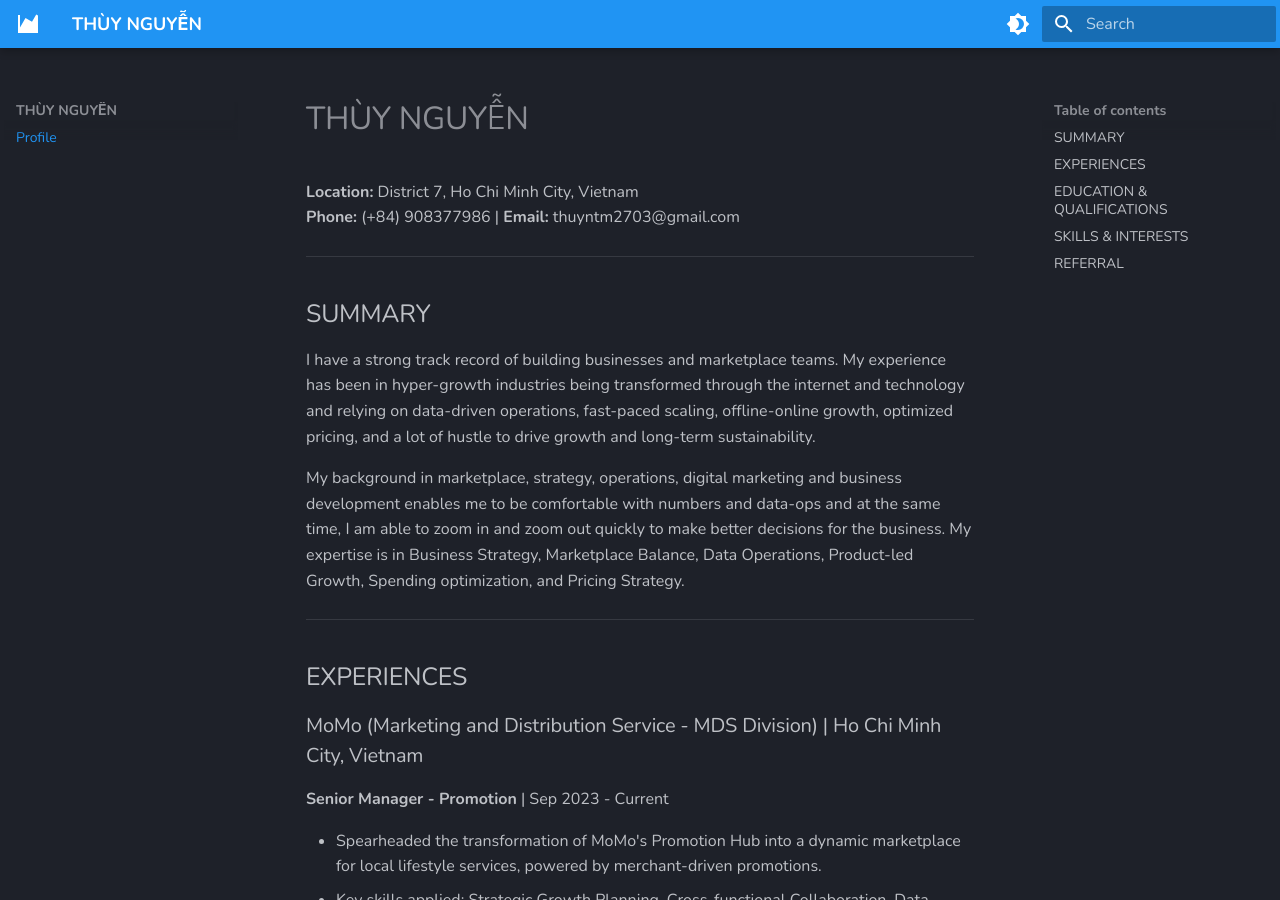
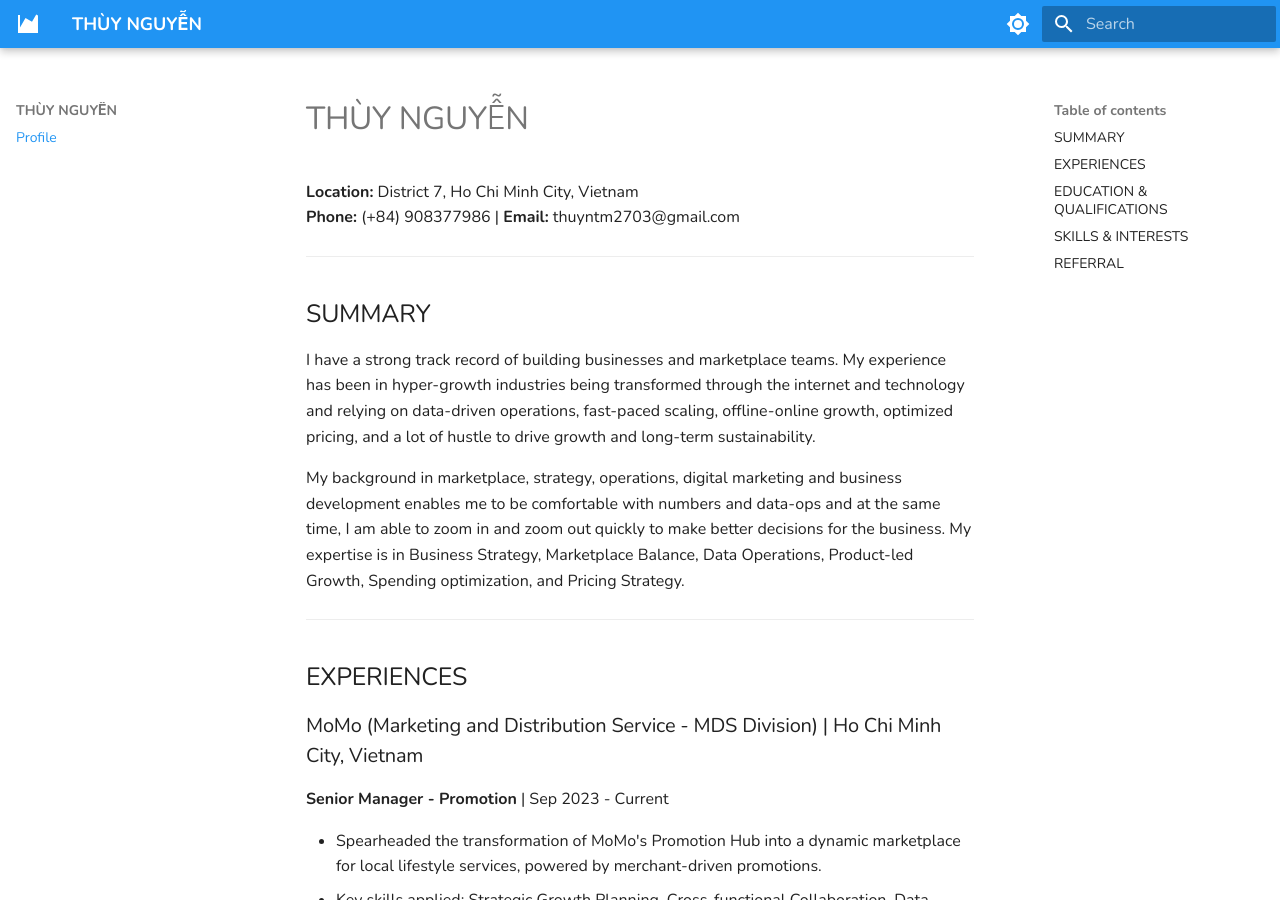
Before and after one commit to ktran16/thuynguyen_resume, an MkDocs documentation site: the page built from docs/index.md, in a window 1280 px wide and 900 px high. Built offline with MkDocs 1.6.1 and Material for MkDocs 9.7.7, drawn with Linux system fonts in a browser that asks for light colours.

Commit message:
Adjust mkdocs.yml

```diff
--- a/mkdocs.yml
+++ b/mkdocs.yml
@@ -9,20 +9,21 @@
 
   # Set a color palette for a professional, focused look
   palette:
-    # Scheme slate is dark mode (default preference)
+    # Light mode (default)
+    - scheme: default
+      primary: blue
+      accent: indigo
+      toggle:
+        icon: material/brightness-7
+        name: Switch to dark mode
+
+    # Dark mode
     - scheme: slate
       primary: blue
       accent: indigo
       toggle:
         icon: material/brightness-4
         name: Switch to light mode
-    # Scheme default is light mode (alternate)
-    - scheme: default
-      primary: blue
-      accent: indigo
-      toggle:
-        icon: material/brightness-7
-        name: Switch to dark mode
 
   # Professional font choices
   font:
```
